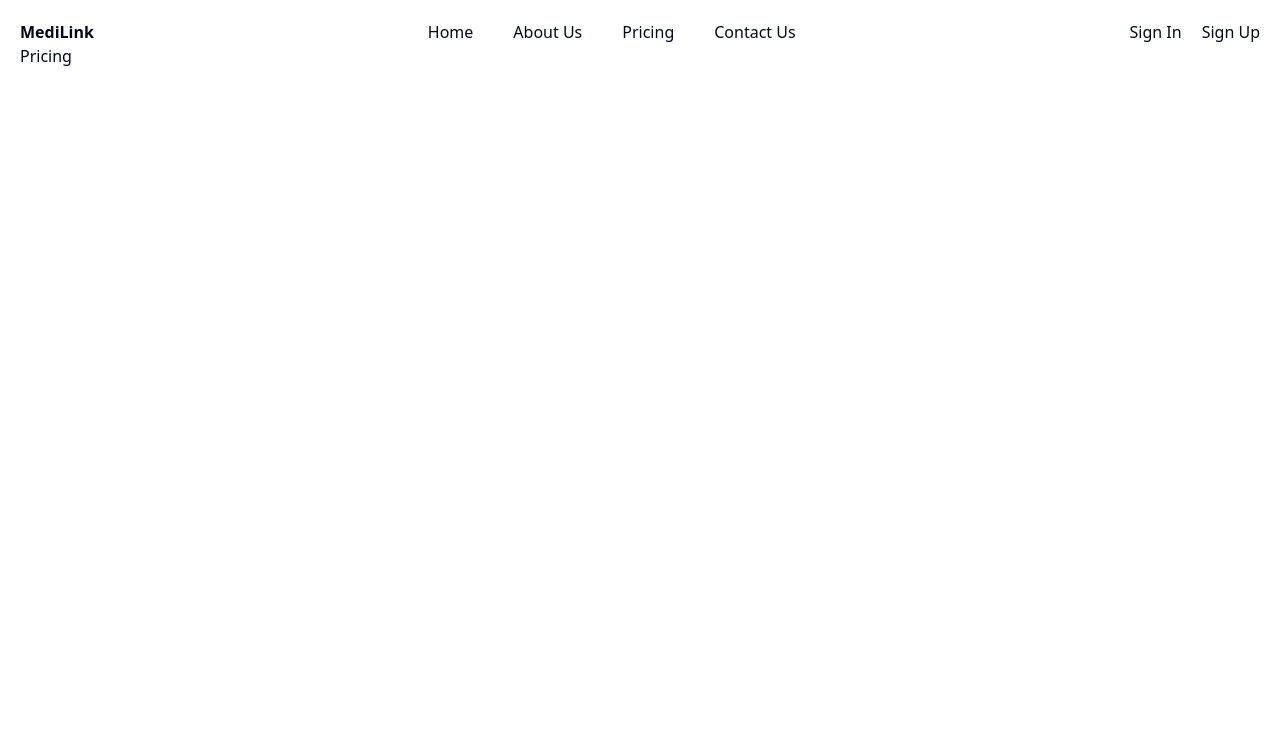
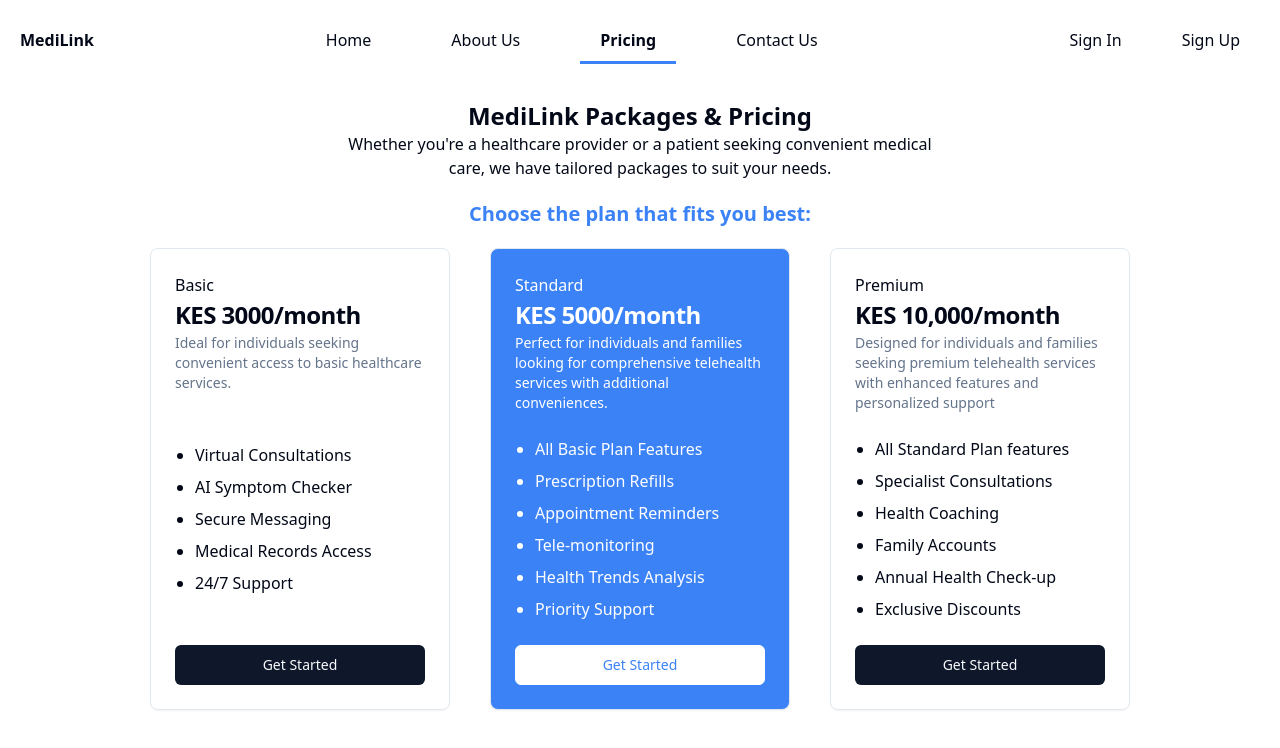
Before and after one commit to rodweleo/medilink, a React (Vite) app in the folder frontend/: page /pricing in a window 1280 px wide. Shown: the top 748 px of the page. Built offline with nearby package versions, Linux system fonts and the light colour scheme.

Commit message:
completed the pricing page. The functionality is to be implemented in due course.

```diff
--- a/frontend/src/index.css
+++ b/frontend/src/index.css
@@ -75,6 +75,22 @@
     }
   }
 
+  .root-nav-bar ul li a{
+    padding: 10px 20px;
+    transition: 0.25s ease-in-out;
+  }
+
+  .root-nav-bar ul li a:hover{
+    --tw-text-opacity: 1;
+    border-bottom: 3px solid rgb(59 130 246 / var(--tw-text-opacity));
+  }
+
+  .root-nav-bar ul li a.active{
+    --tw-text-opacity: 1;
+    border-bottom: 3px solid rgb(59 130 246 / var(--tw-text-opacity));
+    font-weight: bold
+  }
+
   .patient-nav-bar ul li a{
     display: flex;
     width: 100%;
--- /dev/null
+++ b/frontend/src/layouts/RootLayout/components/Pricing Plans.tsx
@@ -0,0 +1,53 @@
+import { PlanCard } from "@/ui/cards/PlanCard"
+import { Plan } from "@/utils/types"
+
+export const PricingPlans = () => {
+    const plans: Plan[] = [
+        {
+            title: "Basic",
+            description: "Ideal for individuals seeking convenient access to basic healthcare services.",
+            features: [
+                "Virtual Consultations",
+                "AI Symptom Checker",
+                "Secure Messaging",
+                "Medical Records Access",
+                "24/7 Support"
+            ],
+            pricing: "KES 3000/month"
+        },
+        {
+            title: "Standard",
+            description: "Perfect for individuals and families looking for comprehensive telehealth services with additional conveniences.",
+            features: [
+                "All Basic Plan Features",
+                "Prescription Refills",
+                "Appointment Reminders",
+                "Tele-monitoring",
+                "Health Trends Analysis",
+                "Priority Support"
+            ],
+            pricing: "KES 5000/month"
+        },
+        {
+            title: "Premium",
+            description: "Designed for individuals and families seeking premium telehealth services with enhanced features and personalized support",
+            features: [
+                "All Standard Plan features",
+                "Specialist Consultations",
+                "Health Coaching",
+                "Family Accounts",
+                "Annual Health Check-up",
+                "Exclusive Discounts"
+            ],
+            pricing: "KES 10,000/month"
+        }
+    ]
+    return <section className="flex flex-col gap-5">
+        <h1 className="font-bold text-xl text-blue-500 text-center">Choose the plan that fits you best:</h1>
+        <section className="flex flex-wrap w-full justify-center gap-10">
+            {plans.map((plan) => {
+                return <PlanCard plan={plan}/>
+            })}
+    </section>
+    </section>
+}
--- a/frontend/src/layouts/RootLayout/index.tsx
+++ b/frontend/src/layouts/RootLayout/index.tsx
@@ -1,10 +1,11 @@
 import { SignIn } from "@/pages/auth/sign-in"
 import { NavLink, Route, Routes } from "react-router-dom"
 import { Homepage } from "./pages/homepage"
+import { Pricing } from "./pages/pricing"
 
 export const RootLayout = () => {
-    return <main className="p-5 h-screen w-full overflow-hidden">
-        <nav className="flex w-full justify-between sticky top-0">
+    return <main className="h-screen w-full overflow-x-hidden">
+        <nav className="root-nav-bar flex p-5 w-full items-center bg-white justify-between sticky top-0 h-20 z-50">
             <NavLink to="/">
                 <h1 className="font-bold">MediLink</h1>
             </NavLink>
@@ -19,11 +20,11 @@ export const RootLayout = () => {
                 <li><NavLink to="sign-up">Sign Up</NavLink></li>
             </ul>
         </nav>
-        <section className="h-screen">
+        <section className="h-screen p-5">
             <Routes>
                 <Route path="/" element={<Homepage/>}/>
                 <Route path="about-us" element={<main>About us</main>}/>
-                <Route path="pricing" element={<main>Pricing</main>}/>
+                <Route path="pricing" element={<Pricing/>}/>
                 <Route path="contact-us" element={<main>Contact Us</main>}/>
                 <Route path="sign-in" element={<SignIn/>}/>
             </Routes>
--- /dev/null
+++ b/frontend/src/layouts/RootLayout/pages/pricing/index.tsx
@@ -0,0 +1,11 @@
+import { PricingPlans } from "../../components/Pricing Plans"
+
+export const Pricing = () => {
+    return <main className="flex flex-col gap-5 w-full items-center">
+        <div className="text-center">
+        <h1 className="font-bold text-2xl">MediLink Packages & Pricing</h1>
+        <p className="w-[600px] ">Whether you're a healthcare provider or a patient seeking convenient medical care, we have tailored packages to suit your needs. </p>
+        </div>
+        <PricingPlans/>
+    </main>
+}
--- a/frontend/src/pages/auth/sign-in/components/forms/sign-in-form.tsx
+++ b/frontend/src/pages/auth/sign-in/components/forms/sign-in-form.tsx
@@ -62,7 +62,7 @@ export const SignInForm = () => {
                 <FormItem>
                 <FormLabel>Email Address</FormLabel>
                 <FormControl>
-                    <Input placeholder="johndoe@gmail.com" {...field} required />
+                    <Input type="email" placeholder="johndoe@gmail.com" {...field} required />
                 </FormControl>
                 <FormMessage />
                 </FormItem>
@@ -76,7 +76,7 @@ export const SignInForm = () => {
                 <FormItem>
                 <FormLabel>Password</FormLabel>
                 <FormControl>
-                    <Input placeholder="********" {...field} required />
+                    <Input type="password" placeholder="********" {...field} required />
                 </FormControl>
                 <FormMessage />
                 </FormItem>
--- /dev/null
+++ b/frontend/src/ui/cards/PlanCard.tsx
@@ -0,0 +1,35 @@
+import { Button } from "@/components/ui/button"
+import {
+    Card,
+    CardContent,
+    CardDescription,
+    CardFooter,
+    CardHeader,
+    CardTitle,
+  } from "@/components/ui/card"
+import { Plan } from "@/utils/types"
+
+export const PlanCard = ({plan}: {
+    plan: Plan
+}) => {
+    return <Card className={`w-[300px] flex flex-col justify-between ${plan.title === "Standard" && "bg-blue-500 text-white"}`}>
+        <CardHeader>
+            <h2>{plan.title}</h2>
+            <CardTitle>{plan.pricing}</CardTitle>
+            <CardDescription className={`${plan.title === "Standard" && "text-white"}`}>
+                {plan.description}
+            </CardDescription>
+        </CardHeader>
+        <CardContent>
+            <ul className="list-disc ml-5 space-y-2">
+                {plan.features.map((feature: string) => {
+                    return <li>{feature}</li>
+                })}
+            </ul>
+        </CardContent>
+        <CardFooter>
+            <Button className={`w-full ${plan.title === "Standard" && "border border-white text-blue-500 hover:bg-blue-400 hover:text-white transition-all duration-300 bg-white"}`}>Get Started</Button>
+        </CardFooter>
+    </Card>
+
+}
```
Also changed, not shown: frontend/src/utils/types.ts (+7 -0 lines).
